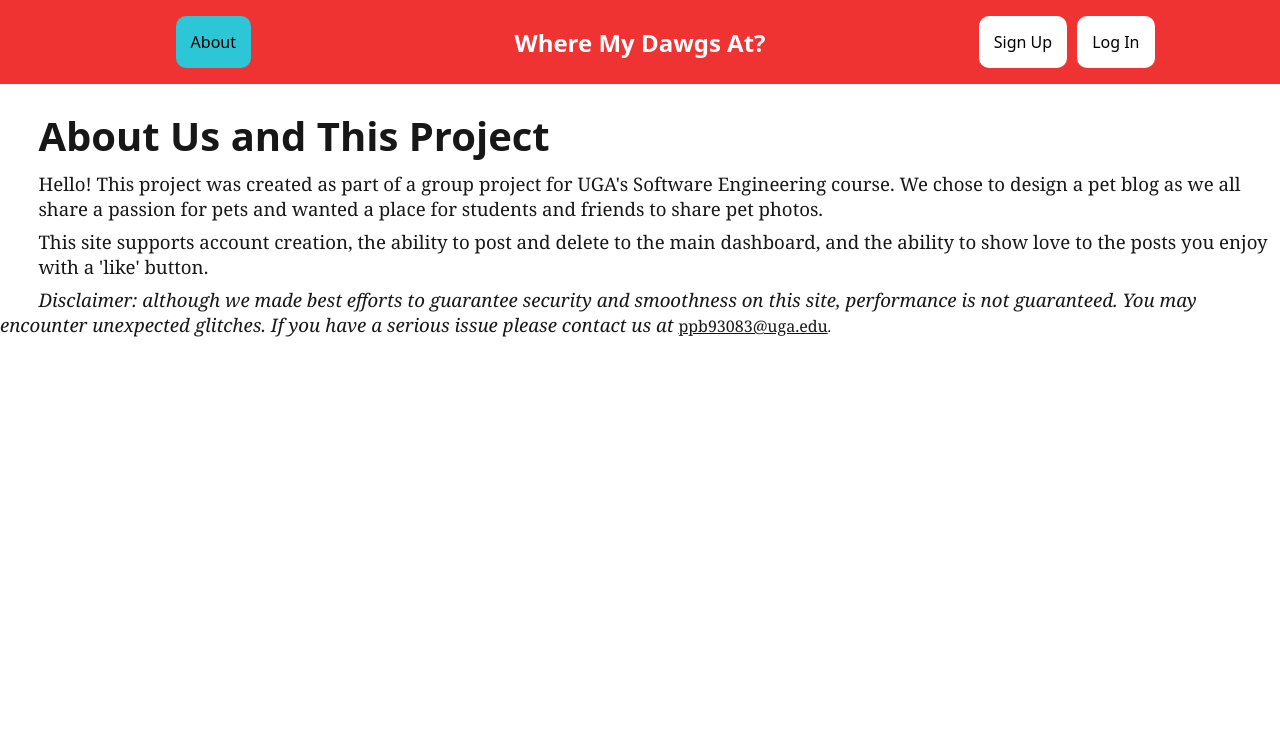
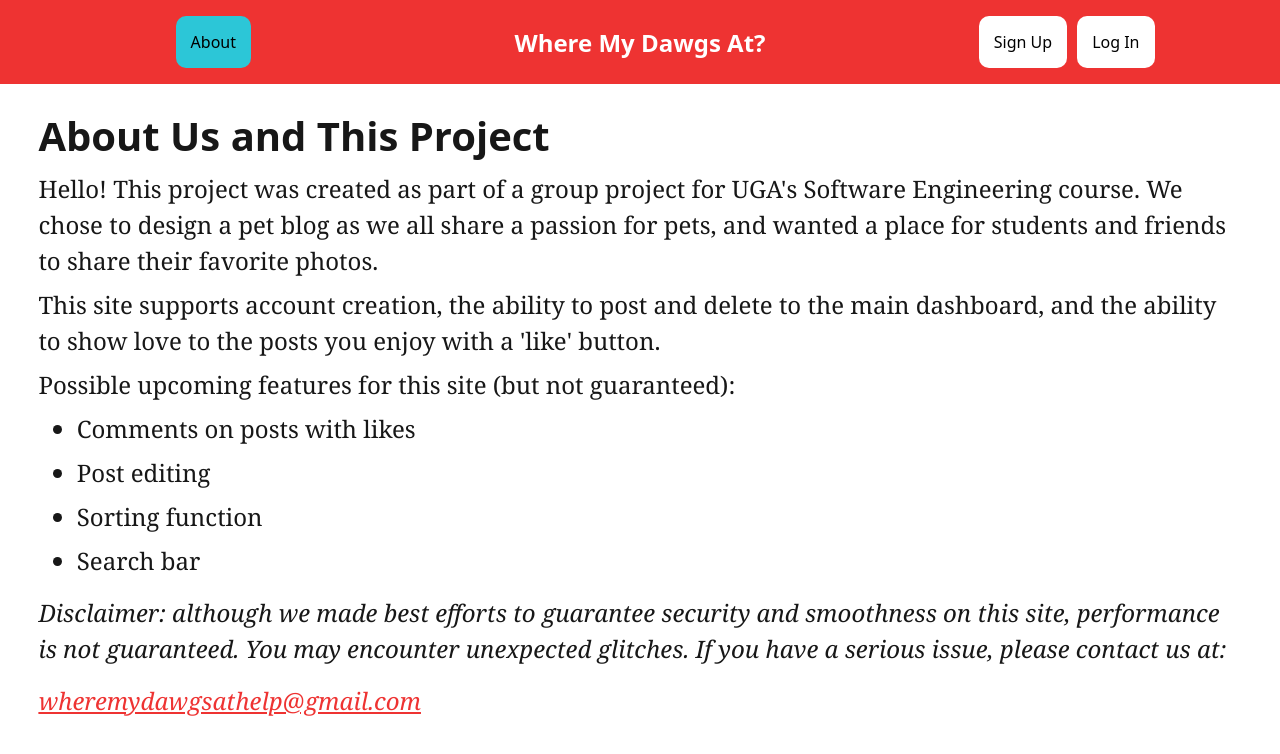
Before and after one commit to thinvanadium903/pet-blog, a Next.js app: page /about in a window 1280 px wide. Shown: the top 754 px of the page. Built offline with nearby package versions, Linux system fonts and the light colour scheme; no server answers.

Commit message:
filled out about page, made an email address for support questions

```diff
--- a/src/app/about/page.js
+++ b/src/app/about/page.js
@@ -9,19 +9,27 @@ export default function App() {
       <Header></Header>
       <h1 id='about-title'>About Us and This Project</h1>
       <p id='about-body'>
-        Hello! This project was created as part of a group project for UGA&apos;s Software Engineering
-        course. We chose to design a pet blog as we all share a passion for pets and wanted a
-        place for students and friends to share pet photos.
+        Hello! This project was created as part of a group project for UGA's Software Engineering
+        course. We chose to design a pet blog as we all share a passion for pets, and wanted a
+        place for students and friends to share their favorite photos.
       </p>
       <p id='about-body'>
         This site supports account creation, the ability to post and delete to the main
-        dashboard, and the ability to show love to the posts you enjoy with a &apos;like&apos; button.
+        dashboard, and the ability to show love to the posts you enjoy with a 'like' button.
       </p>
-      <i id='about-disc'>
+      <p id='about-body'>Possible upcoming features for this site (but not guaranteed):</p>
+      <ul>
+        <li>Comments on posts with likes</li>
+        <li>Post editing</li>
+        <li>Sorting function</li>
+        <li>Search bar</li>
+      </ul>
+      <div id='about-disc'>
+        <i>
         Disclaimer: although we made best efforts to guarantee security and smoothness on this
         site, performance is not guaranteed. You may encounter unexpected glitches. If you have a
-        serious issue please contact us at </i> <a href='ppb93083@uga.edu' id='email'>ppb93083@uga.edu</a>
-      <i className='line'>.</i>
+        serious issue, please contact us at: </i><i id='email'>wheremydawgsathelp@gmail.com</i>
+      </div>
 
     </div>
   )
--- a/src/app/stylesheets/About.css
+++ b/src/app/stylesheets/About.css
@@ -4,25 +4,47 @@
     font-size: 30pt;
 }
 
-#about-body, #about-disc {
+#about-body, i, li {
     margin-top: 1vh;
+    padding-right: 3vw;
     margin-bottom: 1vh;
-    padding-left: 3vw;
+    margin-left: 3vw;
     font-family: Georgia, 'Times New Roman', Times, serif;
-    font-size: 14pt;
+    font-size: 18pt;
+    line-height: 150%;
+    padding-right: 3vw;
+}
+
+ul {
+    margin-left: 3vw;
 }
 
 #email {
-    display: inline;
+    margin-top: 1vh;
+    padding-right: 3vw;
+    margin-bottom: 1vh;
     font-family: Georgia, 'Times New Roman', Times, serif;
+    font-size: 18pt;
+    line-height: 150%;
+    display: block;
     text-decoration: underline;
+    color: #ee3332;
+    transition: transform .3s;
 }
 
 #email:hover {
-    color: #5555FF;
+    transform: scale(1.1);
 }
 
-.line {
+#about-disc i {
+    padding-right: 3vw;
+    display: inline-flex;
+}
+
+span {
+    display: flex;
+}
+
+#about-disc {
     display: inline;
-    padding-left: 0;
 }
```
